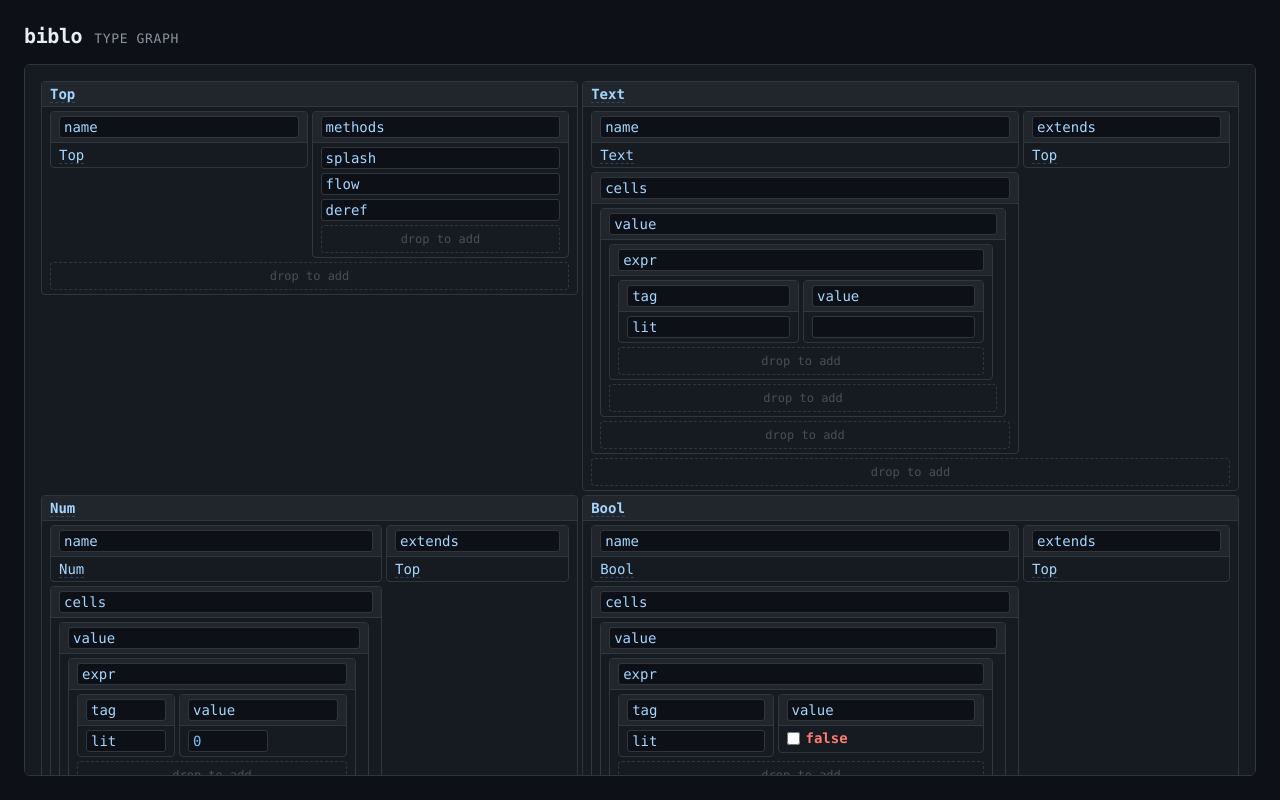
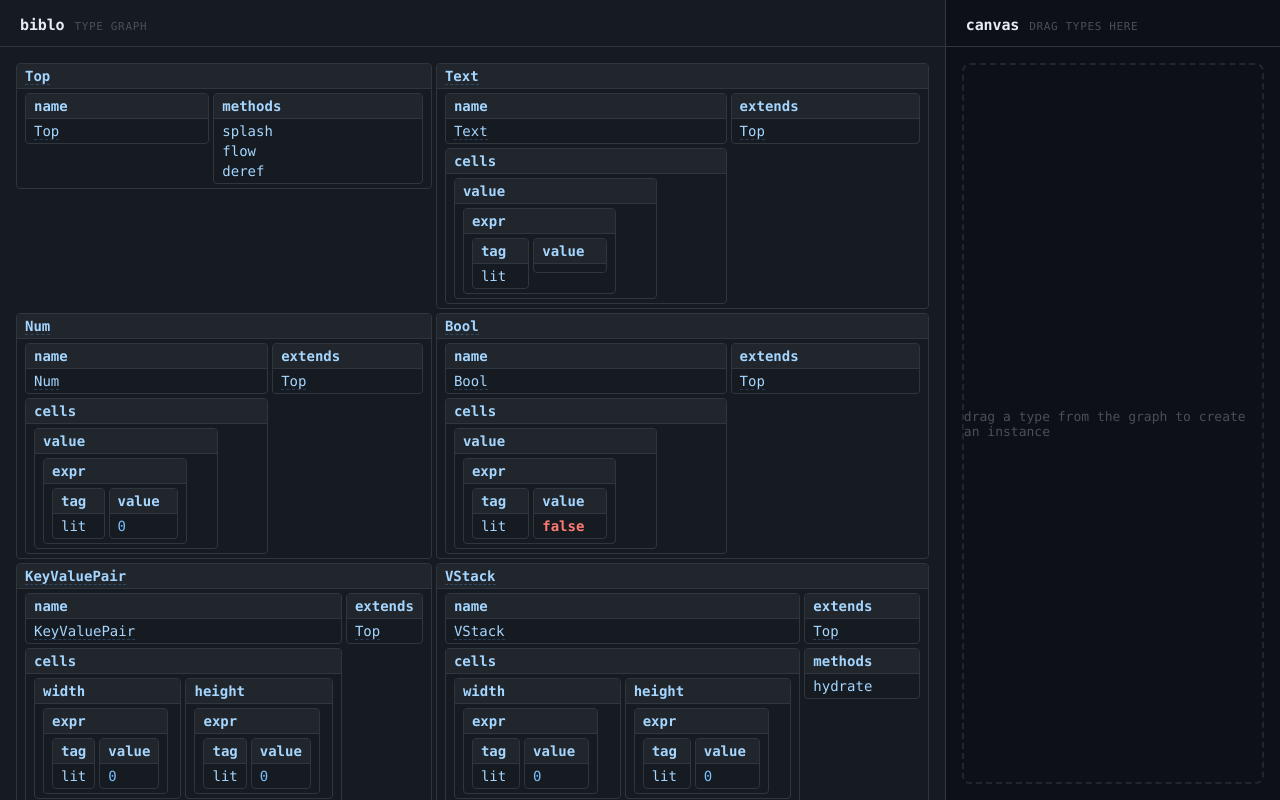
Before and after one commit to mark1russell7/render, a React (Vite) app in the folder packages/viewer/: page / in a window 1280 px wide. Built offline with nearby package versions, Linux system fonts and the light colour scheme.

Commit message:
improved

```diff
--- a/packages/viewer/src/App.tsx
+++ b/packages/viewer/src/App.tsx
@@ -1,5 +1,5 @@
 import { useRef, useState, useCallback } from "react";
-import type { ReactNode } from "react";
+import type { ReactNode, DragEvent } from "react";
 import type { ComponentClass, Biblo, InstanceId } from "@render/biblo";
 import { biblo, instantiate } from "@render/biblo";
 import { nodeStore, defaultOps, resolveAll, setValue } from "@render/node";
@@ -8,11 +8,6 @@ import type { MutateFn, AddChildFn } from "@render/splay";
 import { registerClasses, hydrate, splay, standardOps, standardClasses } from "@render/splay";
 import { reactClasses, reactKit } from "./renderers.js";
 
-/**
- * Serialize a ComponentClass to a plain JSON-friendly object.
- * Methods are functions — we keep only their names.
- * Cells and their Expr trees are already plain data.
- */
 const classToJson = (cls: ComponentClass): Record<string, unknown> => {
   const result: Record<string, unknown> = { name: cls.name };
   if (cls.extends) result["extends"] = cls.extends;
@@ -46,14 +41,15 @@ const typeGraphToJson = (classes: readonly ComponentClass[]): Record<string, unk
 type PersistentState = {
   b: Biblo;
   store: NodeStore;
-  rootId: InstanceId;
+  typeGraphRootId: InstanceId;
+  canvasRoots: InstanceId[];
 };
 
 export function App(): ReactNode {
   const stateRef = useRef<PersistentState | null>(null);
   const [, setTick] = useState(0);
 
-  // Initialize once
+  // Initialize once — shared biblo + store for both panels
   if (stateRef.current === null) {
     const b = biblo();
     const store = nodeStore();
@@ -61,10 +57,10 @@ export function App(): ReactNode {
     const typeGraph = typeGraphToJson(standardClasses);
     const root = hydrate(reactKit, b, store, typeGraph);
     resolveAll(store, defaultOps, standardOps);
-    stateRef.current = { b, store, rootId: root.id };
+    stateRef.current = { b, store, typeGraphRootId: root.id, canvasRoots: [] };
   }
 
-  const { b, store, rootId } = stateRef.current;
+  const { b, store, typeGraphRootId, canvasRoots } = stateRef.current;
 
   // Cell mutation: setValue → reactive flow → re-render
   const mutate: MutateFn = useCallback(
@@ -89,17 +85,66 @@ export function App(): ReactNode {
     [b, store],
   );
 
-  const rendered = splay(reactKit, b, store, rootId, mutate, addChildFn);
+  // Canvas drop: create a new root-level instance on the canvas
+  const onCanvasDrop = useCallback(
+    (e: DragEvent) => {
+      e.preventDefault();
+      const className = e.dataTransfer.getData("text/x-classname");
+      if (!className) return;
+      const inst = instantiate(b, store, className);
+      resolveAll(store, defaultOps, standardOps);
+      canvasRoots.push(inst.id);
+      setTick((t) => t + 1);
+    },
+    [b, store, canvasRoots],
+  );
+
+  const onCanvasDragOver = useCallback((e: DragEvent) => {
+    if (e.dataTransfer.types.includes("text/x-classname")) {
+      e.preventDefault();
+      e.dataTransfer.dropEffect = "copy";
+    }
+  }, []);
+
+  // Type graph: read-only (no mutate/addChild)
+  const typeGraphRendered = splay(reactKit, b, store, typeGraphRootId);
+
+  // Canvas: each root instance rendered with full edit capability
+  const canvasItems = canvasRoots.map((id) => {
+    const inst = b.instances.get(id);
+    const rendered = splay(reactKit, b, store, id, mutate, addChildFn);
+    return (
+      <div key={id} className="canvas-item">
+        <div className="canvas-item-header">{inst?.classRef ?? id}</div>
+        {rendered ?? <em>empty</em>}
+      </div>
+    );
+  });
 
   return (
     <div className="app">
-      <div className="app-header">
-        <h1>biblo</h1>
-        <span className="app-subtitle">type graph</span>
+      <div className="panel panel-types">
+        <div className="panel-header">
+          <h2>biblo</h2>
+          <span className="panel-subtitle">type graph</span>
+        </div>
+        <div className="panel-body">
+          {typeGraphRendered ?? <em>nothing</em>}
+        </div>
       </div>
-      <div className="app-output">
-        <div className="app-render-area">
-          {rendered ?? <em>nothing to render</em>}
+      <div
+        className="panel panel-canvas"
+        onDragOver={onCanvasDragOver}
+        onDrop={onCanvasDrop}
+      >
+        <div className="panel-header">
+          <h2>canvas</h2>
+          <span className="panel-subtitle">drag types here</span>
+        </div>
+        <div className="panel-body">
+          {canvasItems.length > 0
+            ? <div className="canvas-items">{canvasItems}</div>
+            : <div className="canvas-empty">drag a type from the graph to create an instance</div>}
         </div>
       </div>
     </div>
--- a/packages/viewer/src/renderers.tsx
+++ b/packages/viewer/src/renderers.tsx
@@ -111,11 +111,27 @@ export const reactClasses: readonly ComponentClass[] = [
       const [keyViewId, valueViewId] = ctx.children;
       return (
         <div className="rv-kvp">
-          <div className="rv-kvp-key">
-            {keyViewId != null ? ctx.renderChild(keyViewId) : null}
+          <div
+            className="rv-kvp-key"
+            onDragOver={!keyViewId && ctx.addChild ? onDragOver : undefined}
+            onDrop={!keyViewId && ctx.addChild ? makeOnDrop(ctx.addChild) : undefined}
+          >
+            {keyViewId != null
+              ? ctx.renderChild(keyViewId)
+              : ctx.addChild
+                ? <div className="rv-drop-zone rv-drop-zone-sm">drop key</div>
+                : null}
           </div>
-          <div className="rv-kvp-value">
-            {valueViewId != null ? ctx.renderChild(valueViewId) : null}
+          <div
+            className="rv-kvp-value"
+            onDragOver={!valueViewId && ctx.addChild ? onDragOver : undefined}
+            onDrop={!valueViewId && ctx.addChild ? makeOnDrop(ctx.addChild) : undefined}
+          >
+            {valueViewId != null
+              ? ctx.renderChild(valueViewId)
+              : ctx.addChild
+                ? <div className="rv-drop-zone rv-drop-zone-sm">drop value</div>
+                : null}
           </div>
         </div>
       );
--- a/packages/viewer/src/styles.css
+++ b/packages/viewer/src/styles.css
@@ -11,48 +11,100 @@ body {
   color: #c9d1d9;
 }
 
+/* === Two-panel layout === */
+
 .app {
+  display: grid;
+  grid-template-columns: 1fr 1fr;
+  height: 100vh;
+}
+
+.panel {
   display: flex;
   flex-direction: column;
-  padding: 24px;
-  height: 100vh;
-  gap: 16px;
+  min-height: 0;
+  border-right: 1px solid #30363d;
 }
 
-.app-header {
+.panel:last-child {
+  border-right: none;
+}
+
+.panel-header {
   display: flex;
   align-items: baseline;
+  gap: 10px;
+  padding: 16px 20px 12px;
+  border-bottom: 1px solid #30363d;
+}
+
+.panel-header h2 {
+  font-size: 15px;
+  font-weight: 700;
+  color: #e6edf3;
+  letter-spacing: -0.01em;
+}
+
+.panel-subtitle {
+  font-size: 11px;
+  color: #484f58;
+  text-transform: uppercase;
+  letter-spacing: 0.06em;
+}
+
+.panel-body {
+  flex: 1;
+  padding: 16px;
+  overflow: auto;
+}
+
+/* === Canvas === */
+
+.panel-canvas {
+  background: #0d1117;
+}
+
+.panel-types {
+  background: #161b22;
+}
+
+.canvas-items {
+  display: flex;
+  flex-direction: column;
   gap: 12px;
 }
 
-.app-header h1 {
-  font-size: 20px;
-  font-weight: 700;
-  color: #e6edf3;
-  letter-spacing: -0.02em;
-}
-
-.app-subtitle {
-  font-size: 13px;
-  color: #8b949e;
-  text-transform: uppercase;
-  letter-spacing: 0.05em;
-}
-
-.app-output {
-  display: flex;
-  flex-direction: column;
-  flex: 1;
-  min-height: 0;
-}
-
-.app-render-area {
-  flex: 1;
+.canvas-item {
   background: #161b22;
   border: 1px solid #30363d;
   border-radius: 6px;
-  padding: 16px;
-  overflow: auto;
+  overflow: hidden;
+}
+
+.canvas-item-header {
+  padding: 6px 12px;
+  font-size: 12px;
+  font-weight: 600;
+  color: #8b949e;
+  background: #21262d;
+  border-bottom: 1px solid #30363d;
+  text-transform: uppercase;
+  letter-spacing: 0.04em;
+}
+
+.canvas-item > :not(.canvas-item-header) {
+  padding: 12px;
+}
+
+.canvas-empty {
+  display: flex;
+  align-items: center;
+  justify-content: center;
+  height: 100%;
+  color: #484f58;
+  font-size: 13px;
+  border: 2px dashed #21262d;
+  border-radius: 8px;
 }
 
 /* === Render Viewer components === */
@@ -182,11 +234,6 @@ body {
   cursor: grabbing;
 }
 
-.rv-drop-target.drag-over {
-  outline: 2px dashed #58a6ff;
-  outline-offset: 2px;
-}
-
 .rv-drop-zone {
   padding: 6px 8px;
   border: 1px dashed #30363d;
@@ -197,9 +244,20 @@ body {
   transition: all 0.15s ease;
 }
 
+.rv-drop-zone-sm {
+  padding: 3px 6px;
+  font-size: 11px;
+}
+
 .rv-drop-target:hover .rv-drop-zone,
-.rv-drop-target.drag-over .rv-drop-zone {
+.rv-kvp-key:hover .rv-drop-zone,
+.rv-kvp-value:hover .rv-drop-zone {
   border-color: #58a6ff;
   color: #58a6ff;
   background: #58a6ff0a;
 }
+
+/* Canvas drop highlight */
+.panel-canvas.drag-over {
+  background: #58a6ff08;
+}
```
